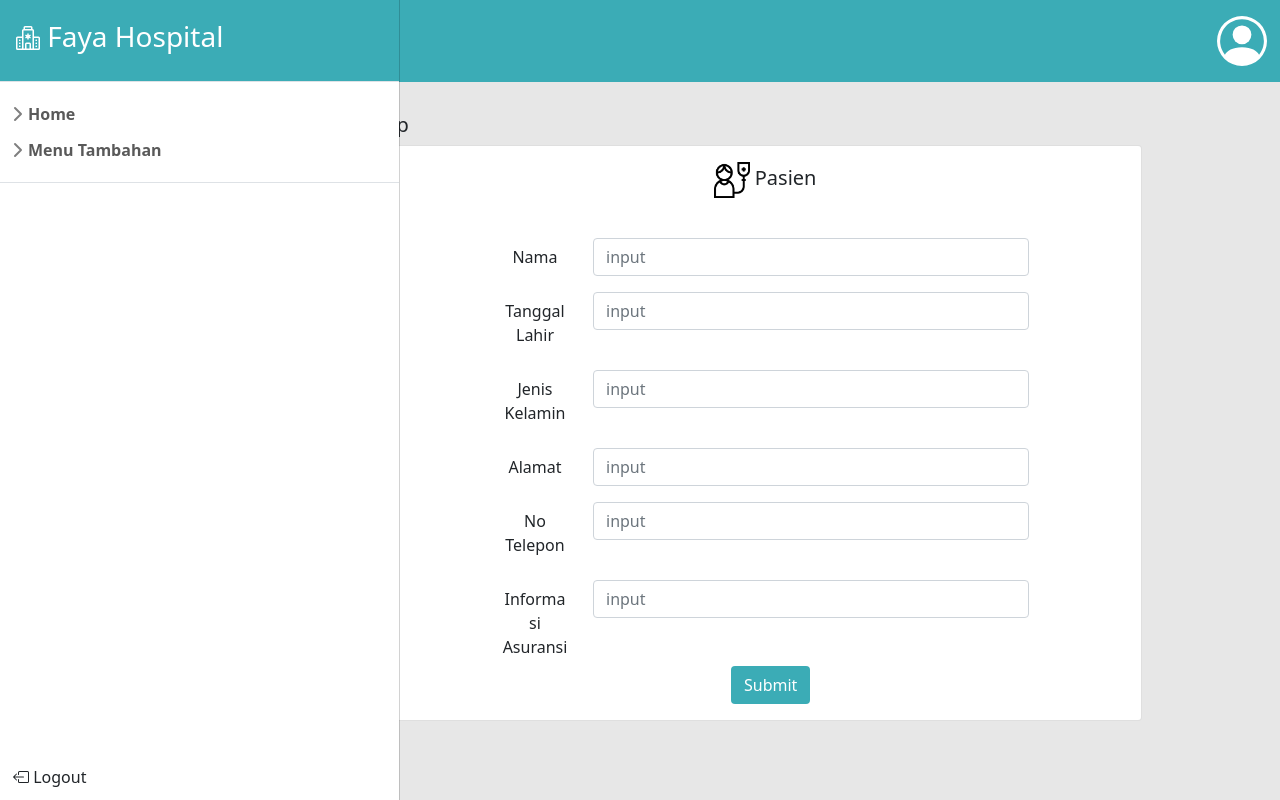
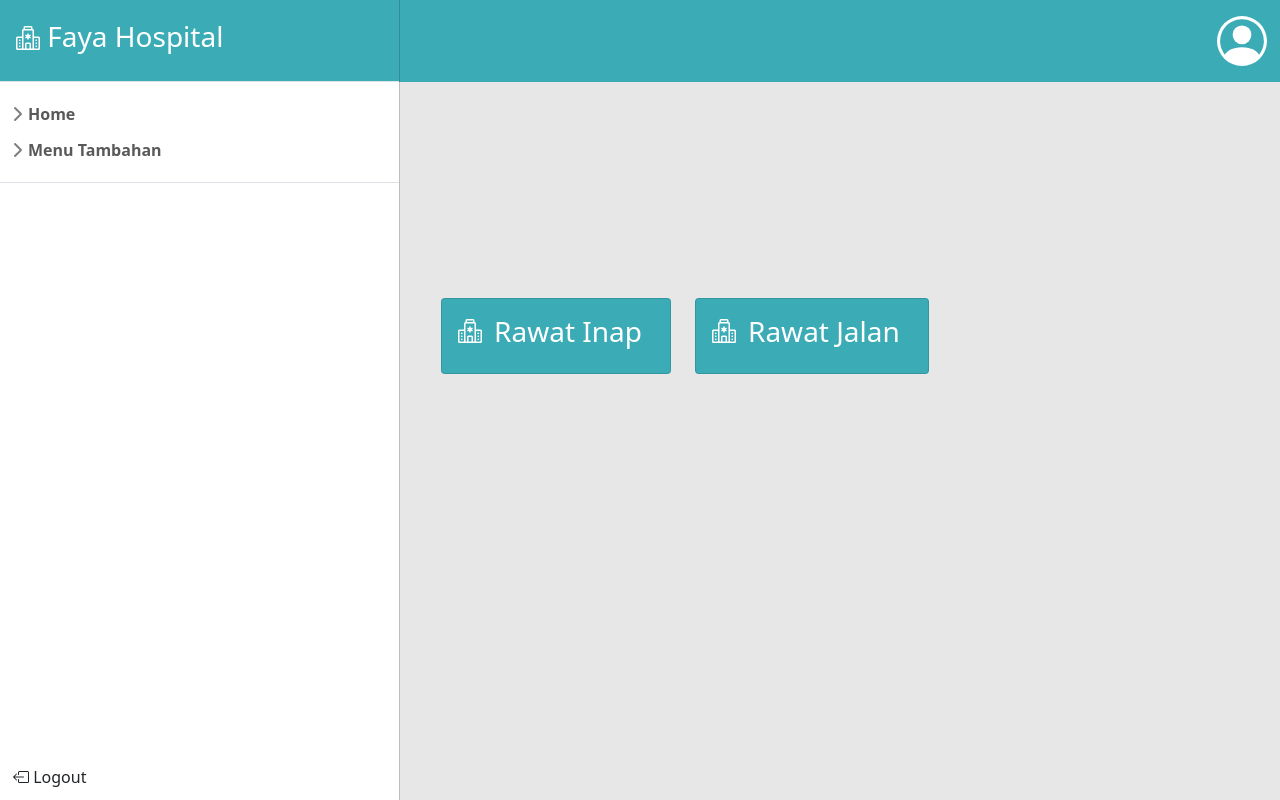
Before and after one commit to lambda123254/FayaHospital, a PHP site: page /pages/home in a window 1280 px wide. Run offline with PHP 8.4, Linux system fonts and the light colour scheme; the visitor is signed in with stand-in values (Sample User, id 1); some libraries are stand-ins or nearby versions.

Commit message:
added home handle

```diff
--- a/Pages/home.php
+++ b/Pages/home.php
@@ -41,14 +41,14 @@
             </button>
             <div class="collapse" id="home-collapse" style="">
               <ul class="btn-toggle-nav list-unstyled fw-normal pb-1 small pl-1">
-                <li><a href="/" class="rounded">
+                <li><a href="#" class="rounded" id="rawatInapButton">
                     <svg xmlns="http://www.w3.org/2000/svg" width="16" height="16" fill="currentColor" class="bi bi-hospital" viewBox="0 0 16 16">
                         <path d="M8.5 5.034v1.1l.953-.55.5.867L9 7l.953.55-.5.866-.953-.55v1.1h-1v-1.1l-.953.55-.5-.866L7 7l-.953-.55.5-.866.953.55v-1.1h1ZM13.25 9a.25.25 0 0 0-.25.25v.5c0 .138.112.25.25.25h.5a.25.25 0 0 0 .25-.25v-.5a.25.25 0 0 0-.25-.25h-.5ZM13 11.25a.25.25 0 0 1 .25-.25h.5a.25.25 0 0 1 .25.25v.5a.25.25 0 0 1-.25.25h-.5a.25.25 0 0 1-.25-.25v-.5Zm.25 1.75a.25.25 0 0 0-.25.25v.5c0 .138.112.25.25.25h.5a.25.25 0 0 0 .25-.25v-.5a.25.25 0 0 0-.25-.25h-.5Zm-11-4a.25.25 0 0 0-.25.25v.5c0 .138.112.25.25.25h.5A.25.25 0 0 0 3 9.75v-.5A.25.25 0 0 0 2.75 9h-.5Zm0 2a.25.25 0 0 0-.25.25v.5c0 .138.112.25.25.25h.5a.25.25 0 0 0 .25-.25v-.5a.25.25 0 0 0-.25-.25h-.5ZM2 13.25a.25.25 0 0 1 .25-.25h.5a.25.25 0 0 1 .25.25v.5a.25.25 0 0 1-.25.25h-.5a.25.25 0 0 1-.25-.25v-.5Z"/>
                         <path d="M5 1a1 1 0 0 1 1-1h4a1 1 0 0 1 1 1v1a1 1 0 0 1 1 1v4h3a1 1 0 0 1 1 1v7a1 1 0 0 1-1 1H1a1 1 0 0 1-1-1V8a1 1 0 0 1 1-1h3V3a1 1 0 0 1 1-1V1Zm2 14h2v-3H7v3Zm3 0h1V3H5v12h1v-3a1 1 0 0 1 1-1h2a1 1 0 0 1 1 1v3Zm0-14H6v1h4V1Zm2 7v7h3V8h-3Zm-8 7V8H1v7h3Z"/>
                     </svg>
                     &nbsp; Rawat Inap
                 </a></li>
-                <li><a href="#" class="rounded">
+                <li><a href="#" class="rounded" id="rawatJalanButton">
                     <svg xmlns="http://www.w3.org/2000/svg" width="16" height="16" fill="currentColor" class="bi bi-hospital" viewBox="0 0 16 16">
                         <path d="M8.5 5.034v1.1l.953-.55.5.867L9 7l.953.55-.5.866-.953-.55v1.1h-1v-1.1l-.953.55-.5-.866L7 7l-.953-.55.5-.866.953.55v-1.1h1ZM13.25 9a.25.25 0 0 0-.25.25v.5c0 .138.112.25.25.25h.5a.25.25 0 0 0 .25-.25v-.5a.25.25 0 0 0-.25-.25h-.5ZM13 11.25a.25.25 0 0 1 .25-.25h.5a.25.25 0 0 1 .25.25v.5a.25.25 0 0 1-.25.25h-.5a.25.25 0 0 1-.25-.25v-.5Zm.25 1.75a.25.25 0 0 0-.25.25v.5c0 .138.112.25.25.25h.5a.25.25 0 0 0 .25-.25v-.5a.25.25 0 0 0-.25-.25h-.5Zm-11-4a.25.25 0 0 0-.25.25v.5c0 .138.112.25.25.25h.5A.25.25 0 0 0 3 9.75v-.5A.25.25 0 0 0 2.75 9h-.5Zm0 2a.25.25 0 0 0-.25.25v.5c0 .138.112.25.25.25h.5a.25.25 0 0 0 .25-.25v-.5a.25.25 0 0 0-.25-.25h-.5ZM2 13.25a.25.25 0 0 1 .25-.25h.5a.25.25 0 0 1 .25.25v.5a.25.25 0 0 1-.25.25h-.5a.25.25 0 0 1-.25-.25v-.5Z"/>
                         <path d="M5 1a1 1 0 0 1 1-1h4a1 1 0 0 1 1 1v1a1 1 0 0 1 1 1v4h3a1 1 0 0 1 1 1v7a1 1 0 0 1-1 1H1a1 1 0 0 1-1-1V8a1 1 0 0 1 1-1h3V3a1 1 0 0 1 1-1V1Zm2 14h2v-3H7v3Zm3 0h1V3H5v12h1v-3a1 1 0 0 1 1-1h2a1 1 0 0 1 1 1v3Zm0-14H6v1h4V1Zm2 7v7h3V8h-3Zm-8 7V8H1v7h3Z"/>
@@ -122,9 +122,9 @@
 
             </div>
         </div>
-        <div class="container row pt-25vh pl-5 d-none" id="homeButtonArea">
+        <div class="container row pt-25vh pl-5" id="homeButtonArea">
             <div class="col d-flex flex-row-reverse text-center mt-3 mb-3 mr-5">
-                <a href="">
+                <a href="#" id="rawatInapButton">
                     <div class="card button-custom">
                         <div class="card-body">
                             <div class="row">
@@ -144,7 +144,7 @@
 
             </div>
             <div class="col d-flex  text-center mt-3 mb-3 mr-5">
-                <a href="">
+                <a href="#" id="rawatJalanButton">
                     <div class="card button-custom">
                         <div class="card-body">
                             <div class="row">
@@ -164,9 +164,9 @@
 
             </div>
         </div>
-        <div class="pt-3" id="homeFormArea">
+        <div class="pt-3 d-none" id="homeFormArea">
             <div class="container row pl-5">
-                <h5>
+                <h5 id="formTitle">
                     <svg xmlns="http://www.w3.org/2000/svg" width="36" height="36" fill="currentColor" class="bi bi-hospital" viewBox="0 0 16 16">
                         <path d="M8.5 5.034v1.1l.953-.55.5.867L9 7l.953.55-.5.866-.953-.55v1.1h-1v-1.1l-.953.55-.5-.866L7 7l-.953-.55.5-.866.953.55v-1.1h1ZM13.25 9a.25.25 0 0 0-.25.25v.5c0 .138.112.25.25.25h.5a.25.25 0 0 0 .25-.25v-.5a.25.25 0 0 0-.25-.25h-.5ZM13 11.25a.25.25 0 0 1 .25-.25h.5a.25.25 0 0 1 .25.25v.5a.25.25 0 0 1-.25.25h-.5a.25.25 0 0 1-.25-.25v-.5Zm.25 1.75a.25.25 0 0 0-.25.25v.5c0 .138.112.25.25.25h.5a.25.25 0 0 0 .25-.25v-.5a.25.25 0 0 0-.25-.25h-.5Zm-11-4a.25.25 0 0 0-.25.25v.5c0 .138.112.25.25.25h.5A.25.25 0 0 0 3 9.75v-.5A.25.25 0 0 0 2.75 9h-.5Zm0 2a.25.25 0 0 0-.25.25v.5c0 .138.112.25.25.25h.5a.25.25 0 0 0 .25-.25v-.5a.25.25 0 0 0-.25-.25h-.5ZM2 13.25a.25.25 0 0 1 .25-.25h.5a.25.25 0 0 1 .25.25v.5a.25.25 0 0 1-.25.25h-.5a.25.25 0 0 1-.25-.25v-.5Z"/>
                         <path d="M5 1a1 1 0 0 1 1-1h4a1 1 0 0 1 1 1v1a1 1 0 0 1 1 1v4h3a1 1 0 0 1 1 1v7a1 1 0 0 1-1 1H1a1 1 0 0 1-1-1V8a1 1 0 0 1 1-1h3V3a1 1 0 0 1 1-1V1Zm2 14h2v-3H7v3Zm3 0h1V3H5v12h1v-3a1 1 0 0 1 1-1h2a1 1 0 0 1 1 1v3Zm0-14H6v1h4V1Zm2 7v7h3V8h-3Zm-8 7V8H1v7h3Z"/>
@@ -193,31 +193,31 @@
                             <div class="form-group row">
                                 <label for="" class="col col-form-label mb-3">Tanggal Lahir</label>
                                 <div class="col-sm-10">
-                                    <input type="password" class="form-control" id="inputName" name="inputName" placeholder="input">
+                                    <input type="date" class="form-control" id="inputDOB" name="inputDOB" placeholder="input">
                                 </div>
                             </div>
                             <div class="form-group row">
                                 <label for="" class="col-sm-2 col-form-label mb-3">Jenis Kelamin</label>
                                 <div class="col-sm-10">
-                                    <input type="password" class="form-control mb-3" id="inputName" name="inputName" placeholder="input">
+                                    <input type="text" class="form-control mb-3" id="inputGender" name="inputGender" placeholder="input">
                                 </div>
                             </div>
                             <div class="form-group row">
                                 <label for="" class="col-sm-2 col-form-label mb-3">Alamat</label>
                                 <div class="col-sm-10">
-                                    <input type="password" class="form-control" id="inputName" name="inputName" placeholder="input">
+                                    <input type="text" class="form-control" id="inputAddress" name="inputAddress" placeholder="input">
                                 </div>
                             </div>
                             <div class="form-group row">
                                 <label for="" class="col-sm-2 col-form-label mb-3">No Telepon</label>
                                 <div class="col-sm-10">
-                                    <input type="password" class="form-control" id="inputName" name="inputName" placeholder="input">
+                                    <input type="text" class="form-control" id="inputPhone" name="inputPhone" placeholder="input">
                                 </div>
                             </div>
                             <div class="form-group row">
                                 <label for="" class="col-sm-2 col-form-label">Informasi Asuransi</label>
                                 <div class="col-sm-10">
-                                    <input type="password" class="form-control" id="inputName" name="inputName" placeholder="input">
+                                    <input type="text" class="form-control" id="inputInsurance" name="inputInsurance" placeholder="input">
                                 </div>
                             </div>
                             <div class="form-group row justify-content-center">
@@ -239,8 +239,10 @@
     <script src="https://code.jquery.com/jquery-3.3.1.slim.min.js" integrity="sha384-q8i/X+965DzO0rT7abK41JStQIAqVgRVzpbzo5smXKp4YfRvH+8abtTE1Pi6jizo" crossorigin="anonymous"></script>
     <script src="https://cdn.jsdelivr.net/npm/popper.js@1.14.7/dist/umd/popper.min.js" integrity="sha384-UO2eT0CpHqdSJQ6hJty5KVphtPhzWj9WO1clHTMGa3JDZwrnQq4sF86dIHNDz0W1" crossorigin="anonymous"></script>
     <script src="https://cdn.jsdelivr.net/npm/bootstrap@4.3.1/dist/js/bootstrap.min.js" integrity="sha384-JjSmVgyd0p3pXB1rRibZUAYoIIy6OrQ6VrjIEaFf/nJGzIxFDsf4x0xIM+B07jRM" crossorigin="anonymous"></script>
+    <script src="https://code.jquery.com/jquery-3.7.0.js" integrity="sha256-JlqSTELeR4TLqP0OG9dxM7yDPqX1ox/HfgiSLBj8+kM=" crossorigin="anonymous"></script>
     <script type="text/javascript">
         var offsetHeight = document.getElementById("navbarCustom").offsetHeight;
         document.getElementById('sidebar').style.height = offsetHeight + "px";
     </script>
+    <script src="../Scripts/home_handle.js"></script>
 </body>
--- /dev/null
+++ b/Scripts/home_handle.js
@@ -0,0 +1,19 @@
+
+var icon = '<svg xmlns="http://www.w3.org/2000/svg" width="36" height="36" fill="currentColor" class="bi bi-hospital" viewBox="0 0 16 16"><path d="M8.5 5.034v1.1l.953-.55.5.867L9 7l.953.55-.5.866-.953-.55v1.1h-1v-1.1l-.953.55-.5-.866L7 7l-.953-.55.5-.866.953.55v-1.1h1ZM13.25 9a.25.25 0 0 0-.25.25v.5c0 .138.112.25.25.25h.5a.25.25 0 0 0 .25-.25v-.5a.25.25 0 0 0-.25-.25h-.5ZM13 11.25a.25.25 0 0 1 .25-.25h.5a.25.25 0 0 1 .25.25v.5a.25.25 0 0 1-.25.25h-.5a.25.25 0 0 1-.25-.25v-.5Zm.25 1.75a.25.25 0 0 0-.25.25v.5c0 .138.112.25.25.25h.5a.25.25 0 0 0 .25-.25v-.5a.25.25 0 0 0-.25-.25h-.5Zm-11-4a.25.25 0 0 0-.25.25v.5c0 .138.112.25.25.25h.5A.25.25 0 0 0 3 9.75v-.5A.25.25 0 0 0 2.75 9h-.5Zm0 2a.25.25 0 0 0-.25.25v.5c0 .138.112.25.25.25h.5a.25.25 0 0 0 .25-.25v-.5a.25.25 0 0 0-.25-.25h-.5ZM2 13.25a.25.25 0 0 1 .25-.25h.5a.25.25 0 0 1 .25.25v.5a.25.25 0 0 1-.25.25h-.5a.25.25 0 0 1-.25-.25v-.5Z"/><path d="M5 1a1 1 0 0 1 1-1h4a1 1 0 0 1 1 1v1a1 1 0 0 1 1 1v4h3a1 1 0 0 1 1 1v7a1 1 0 0 1-1 1H1a1 1 0 0 1-1-1V8a1 1 0 0 1 1-1h3V3a1 1 0 0 1 1-1V1Zm2 14h2v-3H7v3Zm3 0h1V3H5v12h1v-3a1 1 0 0 1 1-1h2a1 1 0 0 1 1 1v3Zm0-14H6v1h4V1Zm2 7v7h3V8h-3Zm-8 7V8H1v7h3Z"/></svg>'
+
+$(document).ready(function() {
+    var home = $('#homeButtonArea')
+    var form = $('#homeFormArea')
+    var formTitle = $('#formTitle')
+    $(document).on("click", "#rawatInapButton", function() {
+        home.addClass("d-none")
+        form.removeClass("d-none")
+        formTitle.html(icon + "&nbsp;" + "Rawat Inap")
+    });
+
+    $(document).on("click", "#rawatJalanButton", function() {
+        home.addClass("d-none")
+        form.removeClass("d-none")
+        formTitle.html(icon + "&nbsp;" + "Rawat Jalan")
+    });
+});
```
